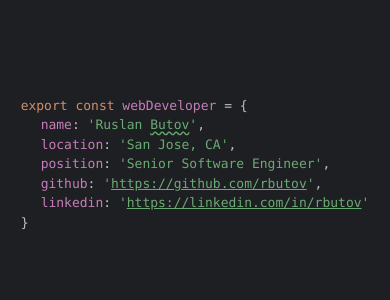
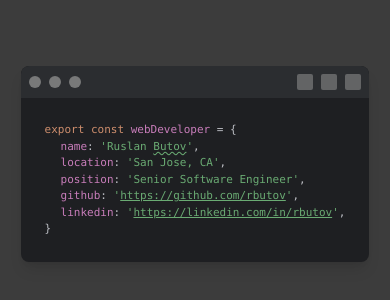
Before and after one commit to rbutov/butov.dev, a Next.js app: page / in a window 390 px wide. Shown: the part 258-558 px from the top of the page. Built offline with nearby package versions, Linux system fonts and the light colour scheme.

Commit message:
_some refactoring

```diff
--- a/src/app/page.tsx
+++ b/src/app/page.tsx
@@ -1,52 +1,66 @@
+import Link from 'next/link';
+
+const developerInfo = [
+  { key: 'name', value: 'Ruslan Butov', special: 'underline' },
+  { key: 'location', value: 'San Jose, CA' },
+  { key: 'position', value: 'Senior Software Engineer' },
+  { key: 'github', value: 'https://github.com/rbutov', link: true },
+  { key: 'linkedin', value: 'https://linkedin.com/in/rbutov', link: true },
+];
+
 export default function HomePage() {
   return (
-    <main className="flex min-h-screen items-center justify-center bg-[#1e1f22] text-[13px]">
-      <pre className="whitespace-pre-wrap text-[#bcbec4]">
+    <main className="flex min-h-screen items-center justify-center bg-[#3c3c3c] font-mono text-[11px] sm:text-[13px]">
+      <pre className="overflow-hidden whitespace-pre-wrap rounded-lg bg-[#1e1f22] text-[#bcbec4] shadow-lg">
+        <div className="relative w-full">
+          <div className="flex h-8 items-center justify-between rounded-t-lg bg-[#2b2d30] px-2 text-[#bbbbbb]">
+            <div className="flex items-center space-x-2">
+              <div className="h-3 w-3 rounded-full bg-[#787979]"></div>
+              <div className="h-3 w-3 rounded-full bg-[#787979]"></div>
+              <div className="h-3 w-3 rounded-full bg-[#787979]"></div>
+              <div className="ml-2 text-xs font-medium"></div>
+            </div>
+            <div className="flex items-center space-x-2">
+              <div className="h-4 w-4 animate-pulse rounded-sm bg-[#787979]"></div>
+              <div className="h-4 w-4 animate-pulse rounded-sm bg-[#787979] delay-150"></div>
+              <div className="h-4 w-4 animate-pulse rounded-sm bg-[#787979] delay-300"></div>
+            </div>
+          </div>
+        </div>
+        <div className="p-6">
           <code>
             <span className="text-[#ce8e6d]">export const</span>
             <span className="text-[#c87dba]"> webDeveloper </span>
             {'= {'}
-          <div className="whitespace-nowrap">
-            <span className="ml-5 text-[#c87dba]">name</span>:
+            {developerInfo.map(({ key, value, special, link }) => (
+              <div key={key} className="ml-4 whitespace-nowrap">
+                <span className="text-[#c87dba]">{key}</span>:{' '}
                 <span className="text-[#6aab73]">
-              {' '}
-              &apos;Ruslan <span className="underline decoration-wavy">Butov</span>&apos;
-            </span>
-            ,
-          </div>
-          <div className="whitespace-nowrap">
-            <span className="ml-5 text-[#c87dba]">location</span>:
-            <span className="text-[#6aab73]"> &apos;San Jose, CA&apos;</span>,
-          </div>
-          <div>
-            <span className="ml-5 text-[#c87dba]">position</span>:
-            <span className="text-[#6aab73]"> &apos;Senior Software Engineer&apos;</span>,
-          </div>
-          <div className="whitespace-nowrap">
-            <span className="ml-5 text-[#c87dba]">github</span>:
-            <span className="text-[#6aab73]">
-              {' '}
                   &apos;
-              <a href="https://github.com/rbutov" className="underline" target="_blank">
-                https://github.com/rbutov
-              </a>
+                  {link ? (
+                    <Link
+                      href={value}
+                      className="underline hover:text-[#8adb93]"
+                      target="_blank"
+                      rel="noopener noreferrer"
+                    >
+                      {value}
+                    </Link>
+                  ) : special === 'underline' ? (
+                    <>
+                      Ruslan <span className="underline decoration-wavy">Butov</span>
+                    </>
+                  ) : (
+                    value
+                  )}
                   &apos;
                 </span>
                 ,
               </div>
-          <div className="whitespace-nowrap">
-            <span className="ml-5 text-[#c87dba]">linkedin</span>:
-            <span className="text-[#6aab73]">
-              {' '}
-              &apos;
-              <a href="https://www.linkedin.com/in/rbutov/" className="underline" target="_blank">
-                https://linkedin.com/in/rbutov
-              </a>
-              &apos;
-            </span>
-          </div>
+            ))}
             {'}'}
           </code>
+        </div>
       </pre>
     </main>
   );
```
Also changed, not shown: 1 other file (tests, documents, lock files or other folders). Lines whose indentation alone changed are shown as unchanged.
